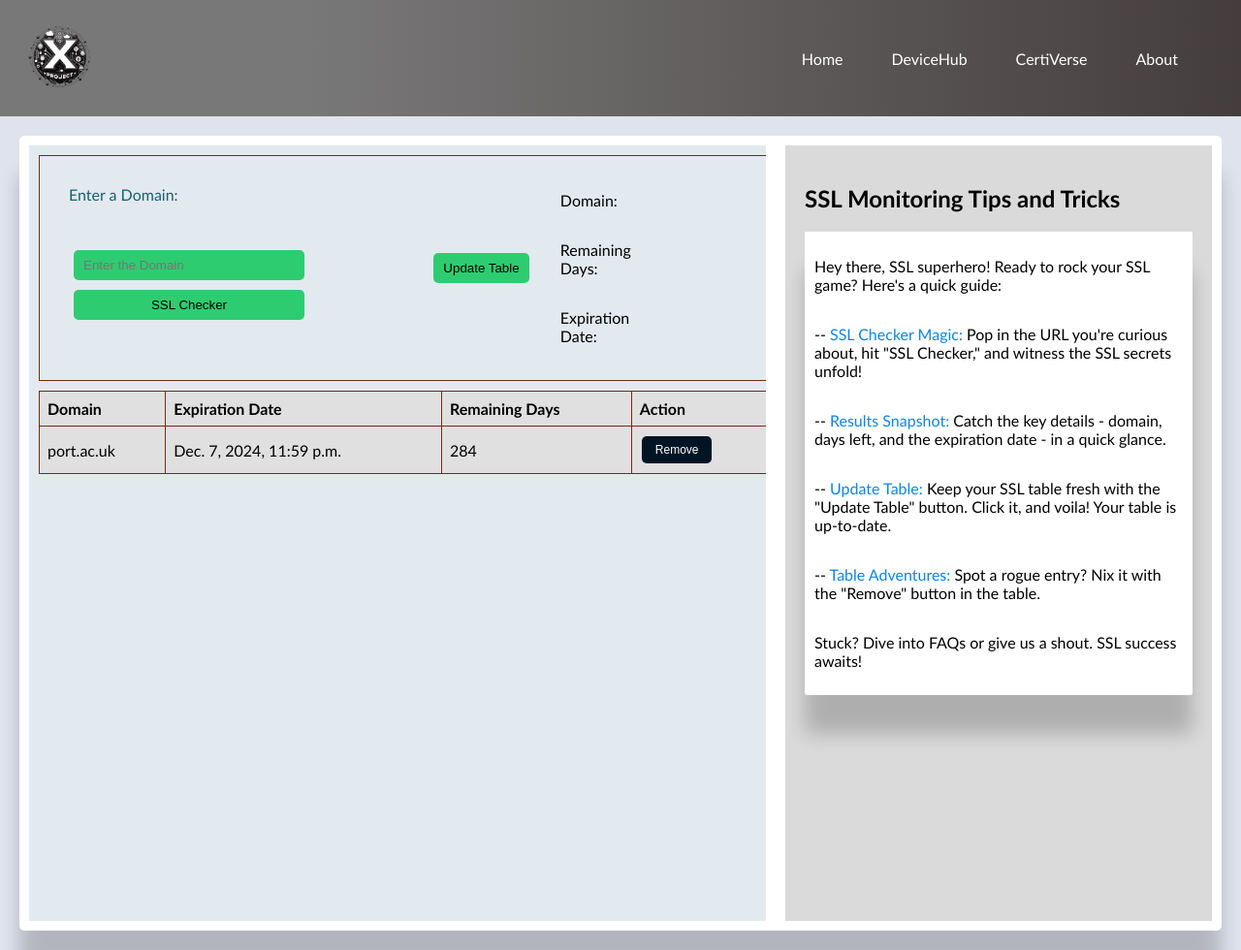
After one commit to ali-samadyar/Project-Interstellar, a Django app: page /sslmonitor/ in a window 1280 px wide. The commit adds this page. Shown: the whole page at 97% size. Run offline with Django 5.2, Linux system fonts and the light colour scheme; data comes from the database, SQL or seed files in the repository; both versions use the stored data as it was after the commit.

Commit message:
5th-ssl monitor done

```diff
--- a/ProjectX/ProjectX/settings.py
+++ b/ProjectX/ProjectX/settings.py
@@ -119,4 +119,5 @@ STATIC_URL = '/static/css/'
 STATICFILES_DIRS = [
     os.path.join(BASE_DIR, 'static/css'),
     os.path.join(BASE_DIR, 'static/images'),
+    os.path.join(BASE_DIR, 'static/js'),
 ]
--- a/ProjectX/ProjectX/urls.py
+++ b/ProjectX/ProjectX/urls.py
@@ -20,5 +20,5 @@ from django.urls import path, include
 urlpatterns = [
     path('admin/', admin.site.urls),
     path('', include('landingpage.urls')),
-    path('sslmoitor/', include('sslmonitor.urls')),
+    path('sslmonitor/', include('sslmonitor.urls')),
 ]
--- a/ProjectX/static/css/base.css
+++ b/ProjectX/static/css/base.css
@@ -3,8 +3,8 @@ body {
     margin: 0;
     padding: 0;
     /* background-color: #f5f5f5; */
-    font-family: system-ui, -apple-system, BlinkMacSystemFont, 'Segoe UI', Roboto, Oxygen, Ubuntu, Cantarell, 'Open Sans', 'Helvetica Neue', sans-serif;
-    background-image: linear-gradient(to bottom, #adafb1, #dfe3e6);
+    font-family: Trebuchet MS, Arial, Helvetica, sans-serif;
+    background-color: #dfe3ee;
     background-size: cover;
 }
 
@@ -103,7 +103,7 @@ body {
 
 .content-area {
     padding: 10px;
-    margin:  auto;
+    margin: auto;
     background-color: #fff;
     border-radius: 5px;
     box-shadow: 0px 40px 20px rgba(0, 0, 0, 0.20);
@@ -116,6 +116,7 @@ body {
     flex: 1;
     height: 100vh;
     overflow: auto;
+    background-color: #e2eaf0;
 }
 
 .help-section {
@@ -126,10 +127,151 @@ body {
 }
 
 @media (max-width: 768px) {
-.content-area {
+    .content-area {
+        flex-direction: column;
+    }
+
+    .help-section {
+        margin-top: 20px;
+    }
+}
+
+/* ssl monitoring page css */
+
+.container {
+    display: flex;
+    width: 99%;
+    border: 1px solid #78290f;
+    margin: 10px;
+}
+
+.form-container {
+    display: flex;
+    flex: 3;
+    padding: 20px;
+    /* gap: 50%; */
+}
+
+.form-container input {
+    width: 218px;
+}
+
+.result-container {
+    flex: 1;
+}
+
+
+label {
+    display: block;
+    margin-bottom: 5px;
+    color: #15616d;
+}
+
+input,
+button {
+    padding: 8px 10px;
+    border: none;
+    border-radius: 5px;
+    margin: 5px;
+    /* background-color: #ff7d00; */
+    background-color: #2ecc71;
+    color: #000;
+    cursor: pointer;
+}
+
+input:focus {
+    outline: none;
+    background-color: #15616d;
+    color: #fff;
+}
+
+.update_form {
+    display: flex;
+    flex-direction: column;
+    justify-content: center;
+    align-items: center;
+    padding: 20px;
+    flex: 0.7;
+
+}
+
+.update_button {
+    padding: 8px 10px;
+    border: none;
+    border-radius: 5px;
+    margin: 5px;
+    background-color: #2ecc71;
+    color: #000;
+    cursor: pointer;
+    position: absolute;
+}
+
+table {
+    width: 99%;
+    border-collapse: collapse;
+    color: #000;
+    background-color: #e0e0e0;
+    border: 1px solid #141413;
+    border-radius: 5px;
+    margin: 10px;
+}
+
+th,
+td {
+    padding: 8px;
+    text-align: left;
+    border: 1px solid #78290f;
+}
+
+.remove-button {
+    background-color: #001524;
+    color: white;
+    border: none;
+    padding: 7px 14px;
+    text-align: center;
+    text-decoration: none;
+    display: inline-block;
+    font-size: 12px;
+    margin: 2px;
+    cursor: pointer;
+}
+
+.remove-button:hover {
+    background-color: red;
+}
+
+.certficate-info {
+    display: flex;
+    flex-direction: column;
+    justify-content: center;
+    align-items: right;
+    /* margin-left: 500px; */
+    padding: 20px;
+    flex: 0.7;
+}
+
+.result-text {
+    display: flex;
+    flex-direction: column;
+    justify-content: center;
+    padding: 20px;
+    flex: 0.5;
+}
+
+#sslForm {
+    padding: 10px;
+    display: flex;
     flex-direction: column;
 }
-.help-section {
-    margin-top: 20px;
+
+.help-content {
+    padding: 10px;
+    margin-top: 70px;
+    background-color: #fff;
+    border-radius: 2px;
+    box-shadow: 0px 40px 20px rgba(0, 0, 0, 0.20);
+    display: flex;
+    flex-direction: column;
+    text-align: left;
+    margin-top: 10px;
 }
-}
--- /dev/null
+++ b/ProjectX/templates/sslmonitor.html
@@ -0,0 +1,93 @@
+{% extends 'base.html' %}
+
+<head>
+    {% load static %}
+    <script src="{% static 'sslmonitor.js' %}"></script>
+</head>
+
+
+
+
+{% block content %}
+<!-- <link rel="stylesheet" href="{% static 'sslmonitor.css'%}"> -->
+
+<div class="container">
+    <div class="form-container" id="form_input">
+        <form id="sslForm" method="post">
+            {% csrf_token %}
+            <label for="url_Input">Enter a Domain:</label><br></br>
+            <input type="text" pattern="^([\w-]+\.)*([\w-]+\.[a-zA-Z]{2,})(\/[^\s]*)?$" id="url_Input" name="url_Input"
+                required="required" placeholder="Enter the Domain" />
+            <button type="submit" name="ssl_checker">SSL Checker</button>
+        </form>
+
+    </div>
+    <form action="{% url 'update_ssl_certificates' %}" method="post" class="update_form">
+        {% csrf_token %}
+        <button type="submit" name="update_ssl_db" onclick="alert('Table Updated!')" class="update_button">Update
+            Table</button>
+    </form>
+    <div class="result-text">
+        <p>Domain:</p>
+        <p>Remaining Days:</p>
+        <p>Expiration Date:</p>
+    </div>
+    <div class="certficate-info" id="result_output">
+        {% if remaining_days and expiration_date %}
+        <p id="domain">{{ domain }}</p>
+        <p id="remainingDaysInput">{{ remaining_days }}</p>
+        <p id="expirationDateInput">{{ expiration_date }}</p>
+        {% endif %}
+    </div>
+</div>
+<table>
+    <thead>
+        <tr>
+            <th>Domain</th>
+            <th>Expiration Date</th>
+            <th>Remaining Days</th>
+            <th>Action</th>
+        </tr>
+    </thead>
+    <tbody>
+        {% for ssl_certificate in ssl_certificates %}
+        <tr>
+            <td>{{ ssl_certificate.domain }}</td>
+            <td>{{ ssl_certificate.expiration_date }}</td>
+            <td>{{ ssl_certificate.remaining_days }}</td>
+            <td>
+                <form method="post" action="{% url 'remove_ssl_certificate' %}">
+                    {% csrf_token %}
+                    <input type="hidden" name="domain" value="{{ ssl_certificate.domain }}" />
+                    <button type="submit" class="remove-button"
+                        onclick="return confirm('Are you sure you want to remove this domain?')">
+                        Remove
+                    </button>
+                </form>
+            </td>
+        </tr>
+        {% endfor %}
+    </tbody>
+</table>
+
+{% endblock %}
+
+{% block help %}
+<h2>SSL Monitoring Tips and Tricks</h2>
+<div class="help-content">
+    <p>Hey there, SSL superhero! Ready to rock your SSL game? Here's a quick guide:</p>
+    <p>-- <span style="color: rgb(10, 133, 233);">SSL Checker Magic:</span> Pop in the URL you're curious about, hit
+        "SSL Checker," and
+        witness the SSL secrets unfold!</p>
+    <p>-- <span style="color: rgb(10, 133, 233);">Results Snapshot:</span> Catch the key details - domain, days left,
+        and
+        the expiration date - in a quick glance.</p>
+    <p>-- <span style="color: rgb(10, 133, 233);">Update Table:</span> Keep your SSL table fresh with the "Update Table"
+        button. Click it, and voila! Your table is
+        up-to-date.</p>
+    <p>-- <span style="color: rgb(10, 133, 233);">Table Adventures:</span> Spot a rogue entry? Nix it with the "Remove"
+        button in the table.</p>
+    <p> Stuck? Dive into FAQs or give us a shout. SSL success awaits!</p>
+</div>
+
+{% endblock %}
```
Also changed, not shown: ProjectX/static/css/sslmonitor.css (added, +123 -0 lines), ProjectX/static/js/sslmonitor.js (added, +8 -0 lines), ProjectX/db.sqlite3.
